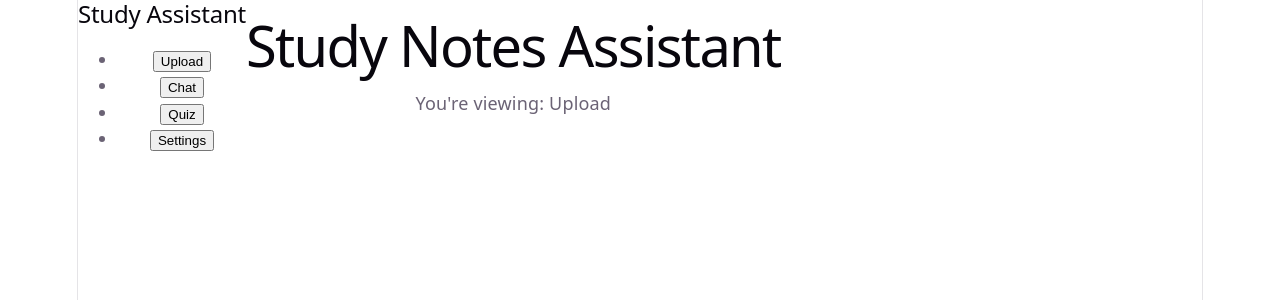
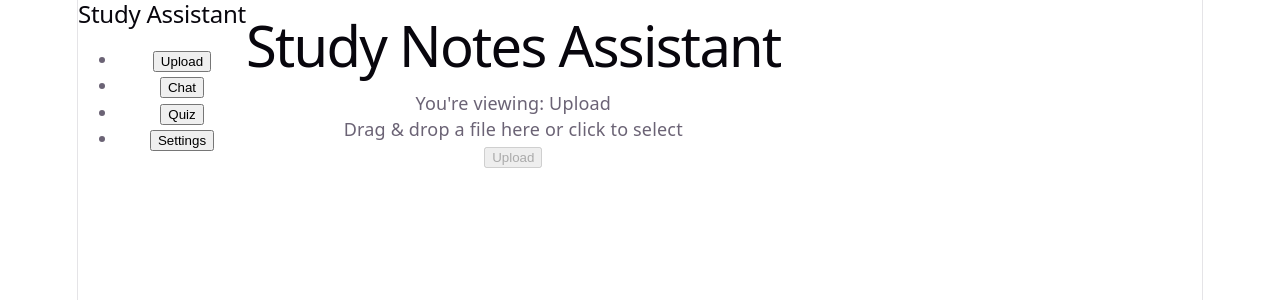
Before and after one commit to jxnnivo/rag-study-assistant, a React app in the folder frontend/: page / in a window 1280 px wide. Shown: the top 300 px of the page. Built offline with nearby package versions, Linux system fonts and the light colour scheme; the HTML template or start-up script is replaced by a standard one.

Commit message:
Add FileUpload component with drag-and-drop and mock upload flow

```diff
--- a/frontend/src/App.jsx
+++ b/frontend/src/App.jsx
@@ -1,5 +1,6 @@
 import { useState } from 'react'
 import Sidebar from './components/Sidebar'
+import FileUpload from './components/FileUpload'
 
 function App() {
   const [activePage, setActivePage] = useState('Upload')
@@ -10,6 +11,7 @@ function App() {
       <div>
         <h1>Study Notes Assistant</h1>
         <p>You're viewing: {activePage}</p>
+        {activePage === 'Upload' && <FileUpload />}
       </div>
     </div>
   )
--- a/frontend/src/components/FileUpload.jsx
+++ b/frontend/src/components/FileUpload.jsx
@@ -0,0 +1,96 @@
+import { useState, useRef } from 'react';
+
+function FileUpload() {
+    const [selectedFile, setSelectedFile] = useState(null);
+    const [isDragging, setIsDragging] = useState(false);
+    const [status, setStatus] = useState('idle');
+    const inputRef = useRef(null);
+
+
+    const handleFileChange = (e) => {
+        if (e.target.files && e.target.files[0]) {
+            setSelectedFile(e.target.files[0]);
+            setStatus('idle');
+        }
+    };
+
+    const handleDragOver = (e) => {
+        e.preventDefault();
+        setIsDragging(true);
+    };
+
+    const handleDragLeave = () => {
+        setIsDragging(false);
+    };
+
+    const handleDrop = (e) => {
+        e.preventDefault();
+        setIsDragging(false);
+        if (e.dataTransfer.files && e.dataTransfer.files[0]) {
+            setSelectedFile(e.dataTransfer.files[0]);
+            setStatus('idle');
+        }
+    };
+
+    const handleUpload = async () => {
+        if (!selectedFile) return;
+        setStatus('uploading');
+
+        // TODO: replace with real endpoint once API contract is confirmed with backend
+
+        try {
+            const formData = new FormData();
+            formData.append('file', selectedFile);
+
+            // const response = await fetch('/api/upload', {
+                // method: 'POST',
+                // body: formData,
+            // });
+            // if (!response.ok) throw new Error('Upload failed');
+
+            await new Promise((resolve) => setTimeout(resolve, 800));
+
+            setStatus('success');
+        } catch (error) {
+            console.error(error);
+            setStatus('error');
+        }
+    };
+
+    return (
+        <div className="file-upload">
+            <div
+                className={`file-upload__dropzone ${isDragging ? 'file-upload__dropzone--active' : ''}`}
+                onDragOver={handleDragOver}
+                onDragLeave={handleDragLeave}
+                onDrop={handleDrop}
+                onClick={() => inputRef.current.click()}
+                >
+                <input
+                    ref={inputRef}
+                    type="file"
+                    accept=".pdf,.docx"
+                    onChange={handleFileChange}
+                    style={{ display: 'none' }}
+                />
+                {selectedFile ? (
+                    <p>{selectedFile.name}</p>
+                ) : (
+                    <p>Drag & drop a file here or click to select</p>
+                )}
+            </div>
+
+            <button
+                onClick={handleUpload}
+                disabled={!selectedFile || status === 'uploading'}
+            >
+                {status === 'uploading' ? 'Uploading...' : 'Upload'}
+            </button>
+
+            {status === 'success' && <p className="file-upload__status">Upload successful</p>}
+            {status === 'error' && <p className="file-upload__status file-upload__status--error">Upload failed. Try again.</p>}
+        </div>
+    );
+}
+
+export default FileUpload;
```
